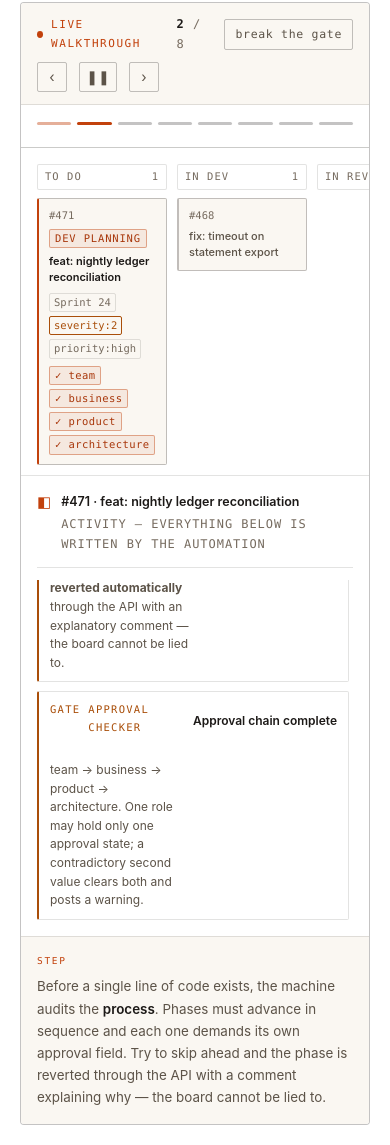
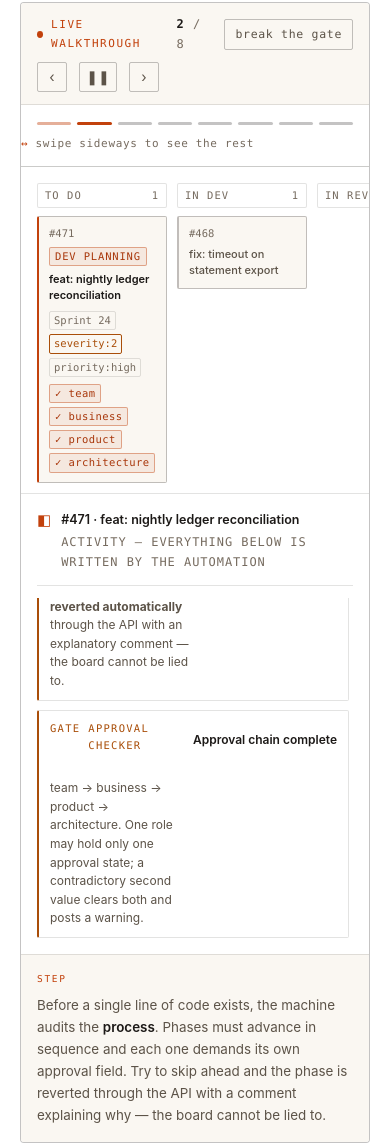
Before and after one commit to IvanJairus/Portofolio, a plain HTML site: page index.html in a window 390 px wide. Shown: the part 5614-6759 px from the top of the page. Drawn offline with Linux system fonts and the light colour scheme.

Commit message:
Phone review: the portrait moves to the contact card, the strip keeps nudging.
The photo at the end of the mobile hero had a strip of empty canvas beside it
wider than the photo itself, which reads as a layout leftover. Hiding it was
one option; it is also the only face on the page, and a recruiter on a phone is
exactly where a face earns its keep. So below 860px it moves into the contact
card, where a portrait belongs next to "open to work", and the hero ends with
its content instead.

Moving is done by JS, and the CSS default below 860px is display:none - so a
visitor without JavaScript sees a clean hero with no stranded photo, not a
broken layout. Crossing the breakpoint back restores it to the hero grid.

The stack strip's nudge now repeats while the strip is on screen (out, back,
4.2s apart) instead of firing once per page load: one pass is easy to miss if
you are still reading the name, and the whole point is to say "this scrolls".
It still stops permanently on the first touch, wheel or key, and never runs
under prefers-reduced-motion. Measured across 7.8s: two full cycles,
0,50,116,165,189,182,148,91,20,0 ... 60,125,170.

The walkthrough board also gets the swipe hint it was missing - it scrolls to
hide its DEPLOY column at phone width, and nothing said so. It sits outside
.bd-grid on purpose: that grid paints its own background as the 1px separators,
and a label placed inside one inherits the separator colour, which axe promptly
reported as a contrast failure.

```diff
--- a/assets/js/main.js
+++ b/assets/js/main.js
@@ -280,6 +280,21 @@
     });
   }
 
+  /* ---------- potret: di ponsel ia pindah ke kartu kontak ---------- */
+  function initPhotoSlot() {
+    const mq = window.matchMedia("(max-width: 860px)");
+    const photo = document.querySelector(".hero-photo");
+    const card = document.querySelector(".contact-meta");
+    const hero = document.querySelector(".hero-grid");
+    if (!photo || !card || !hero) return;
+    const place = (mobile) => {
+      if (mobile) card.insertBefore(photo, card.firstChild);
+      else if (photo.parentElement !== hero) hero.appendChild(photo);
+    };
+    place(mq.matches);
+    mq.addEventListener("change", (e) => place(e.matches));
+  }
+
   /* ---------- strip stack: satu geseran, lalu diam ----------
      Di ponsel barisnya satu lajur yang bisa digeser, dan "bisa digeser" itu
      tidak terlihat dari luar. Sekali saja, hanya saat strip pertama kali
@@ -288,15 +303,14 @@
     const row = document.querySelector(".hs-row");
     if (!row || !("IntersectionObserver" in window)) return;
     if (window.matchMedia("(prefers-reduced-motion: reduce)").matches) return;
-    let touched = false, ran = false;
+    let touched = false;
     ["touchstart", "wheel", "keydown"].forEach((ev) =>
       row.addEventListener(ev, () => { touched = true; }, { passive: true })
     );
     const run = () => {
-      if (ran || touched) return;
+      if (touched) return;
       const max = row.scrollWidth - row.clientWidth;
       if (max <= 8) return;
-      ran = true;
       const out = Math.min(max, 190);
       const dur = 2400;
       const t0 = performance.now();
@@ -310,12 +324,16 @@
         } else {
           row.scrollLeft = 0;
           row.style.scrollSnapType = "";
+          if (visible) setTimeout(run, 4200);   /* ulangi selama strip masih dibaca */
         }
       };
       requestAnimationFrame(step);
     };
-    const io = new IntersectionObserver((entries, obs) => {
-      if (entries[0].isIntersecting) { setTimeout(run, 650); obs.disconnect(); }
+    let visible = false;
+    const io = new IntersectionObserver((entries) => {
+      const was = visible;
+      visible = entries[0].isIntersecting;
+      if (visible && !was) setTimeout(run, 650);
     }, { threshold: 0.5 });
     io.observe(row);
   }
@@ -402,6 +420,7 @@
     initDepth();
     initFold();
     initStackNudge();
+    initPhotoSlot();
     initMobileCta();
     initCopy();
 
--- a/index.html
+++ b/index.html
@@ -322,6 +322,7 @@
             <button type="button" class="bd-dot" data-bd-go="7" role="tab" aria-label="Step 8"></button>
           </div>
 
+          <p class="scroll-hint mono bd-hint" data-i18n="scroll.hint">swipe sideways to see the rest</p>
           <div class="bd-grid">
             <div class="bd-board">
               <div class="bd-col" data-col="0"><h3>To do<span class="cc">1</span></h3><div class="bd-colbody"></div></div>
```
